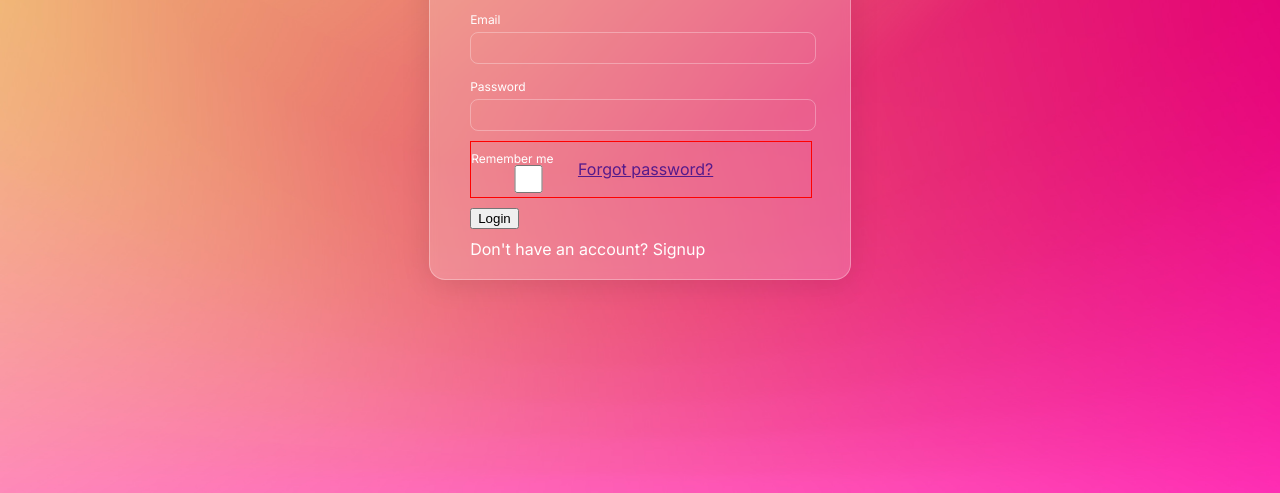
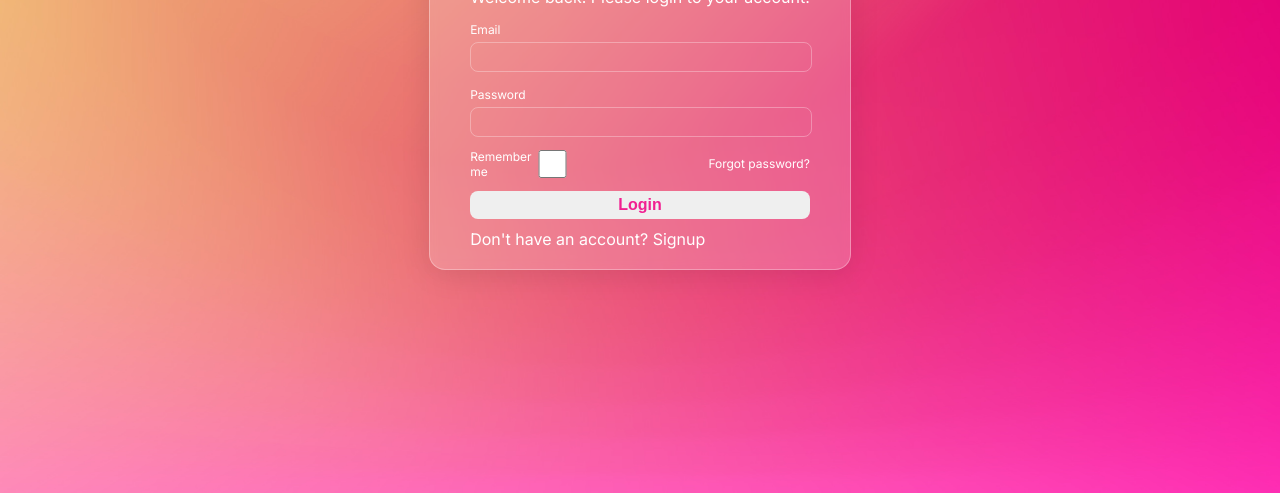
Before and after one commit to rezendemateus/login_page, a plain HTML site: page src/index.html in a window 1280 px wide. Shown: the part 307-800 px from the top of the page. Drawn offline with Linux system fonts and the light colour scheme.

Commit message:
feat: login button style

```diff
--- a/src/style.css
+++ b/src/style.css
@@ -9,6 +9,7 @@ body {
     width: 100vw;
     height: 100vh;
     position: absolute;
+    text-decoration: none;
 }
 
 img {
@@ -41,6 +42,7 @@ img {
     justify-content: center;
     gap: 10px;
     color: rgb(255, 255, 255);
+    min-width: 270px;
 }
 
 h1 {
@@ -65,19 +67,54 @@ label {
 }
 
 input {
-    width: 100%;
+    width: calc(100% - 20px);
     height: 1.75rem;
     border-radius: 8px;
     border: 1px solid rgba(255, 255, 255, 0.3);
     background-color: transparent;
+    padding: 0 10px;
+    color: rgb(255, 255, 255);
 }
 
 .login__rememberDiv {
     width: 100%;
-    border: 1px solid red;
     display: flex;
     flex-direction: row;
     align-items: center;
-    justify-content: flex-start;
+    justify-content: space-between;
     position: relative;
 }
+
+.login__rememberDiv > a {
+    text-decoration: none;
+    color: rgb(255, 255, 255);
+    font-size: 0.75rem;
+    font-weight: 400;
+}
+
+.login__rememberDiv--input {
+    display: flex;
+    align-items: center;
+    justify-content: space-between;
+    width: 30%;
+}
+
+.login__rememberDiv--input > label {
+    position: initial;
+    margin: 0;
+}
+
+.login__rememberdiv--input > input {
+    margin: 0;
+    width: 10px;
+}
+
+button {
+    width: 100%;
+    border: none;
+    border-radius: 8px;
+    padding: 5px 0;
+    color: #f12091;
+    font-weight: 700;
+    font-size: 1rem;
+}
```
